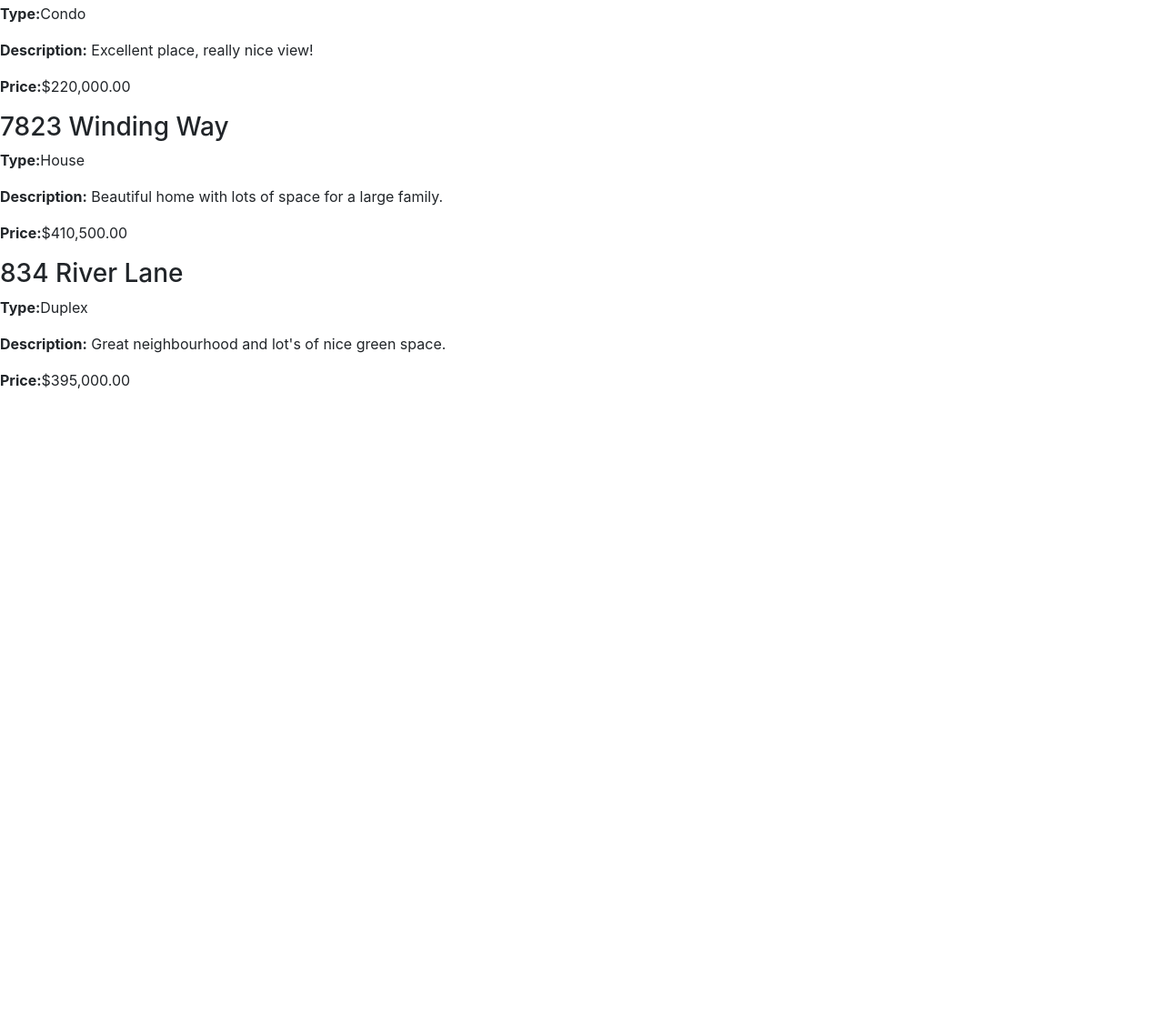
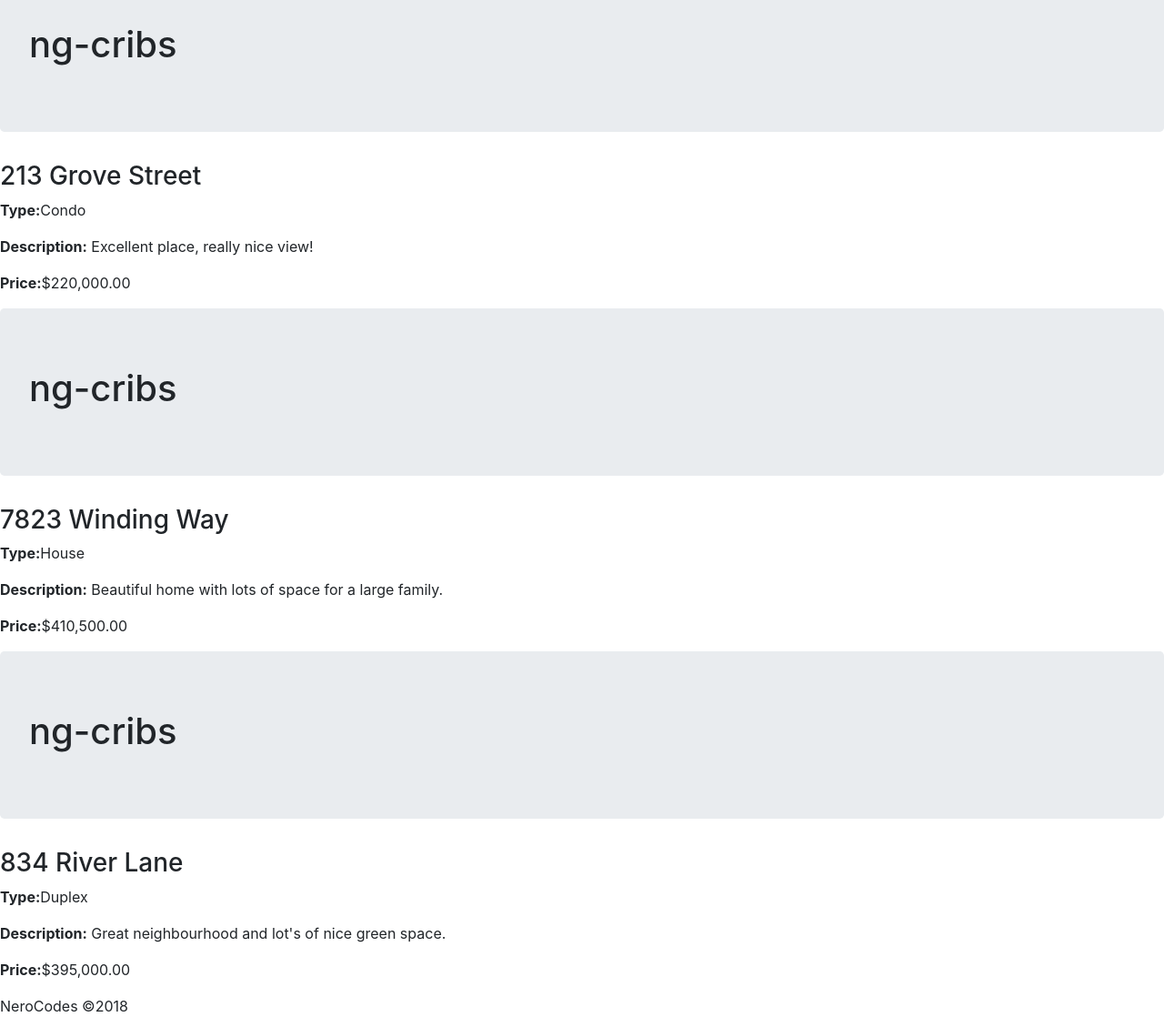
Before and after one commit to Nerocodes/ngCribs, a plain HTML site: page index.html in a window 1280 px wide. Shown: the part 39-1157 px from the top of the page at 91% size. Before the commit the page ends 800 px from the top, so only its background shows below. Drawn offline with nearby package versions, Linux system fonts and the light colour scheme; some packages are replaced by stand-ins of ours; a script that the page names is missing.

Commit message:
added NeroCodes

```diff
--- a/index.html
+++ b/index.html
@@ -11,11 +11,17 @@
 
 <body ng-app="ngCribs" ng-controller="cribsController">
     <div class="well" ng-repeat="crib in cribs">
+        <div class="jumbotron">
+            <h1>ng-cribs</h1>
+        </div>
         <h3>{{ crib.address }}</h3>
         <p><strong>Type:</strong>{{ crib.type }}</p>
         <p><strong>Description:</strong> {{ crib.description }}</p>
         <p><strong>Price:</strong>{{ crib.price | currency}}</p>
     </div>
+    <footer>
+        NeroCodes &copy;2018
+    </footer>
 
 </body>
 <script src="lib/angular.min.js"></script>
```
